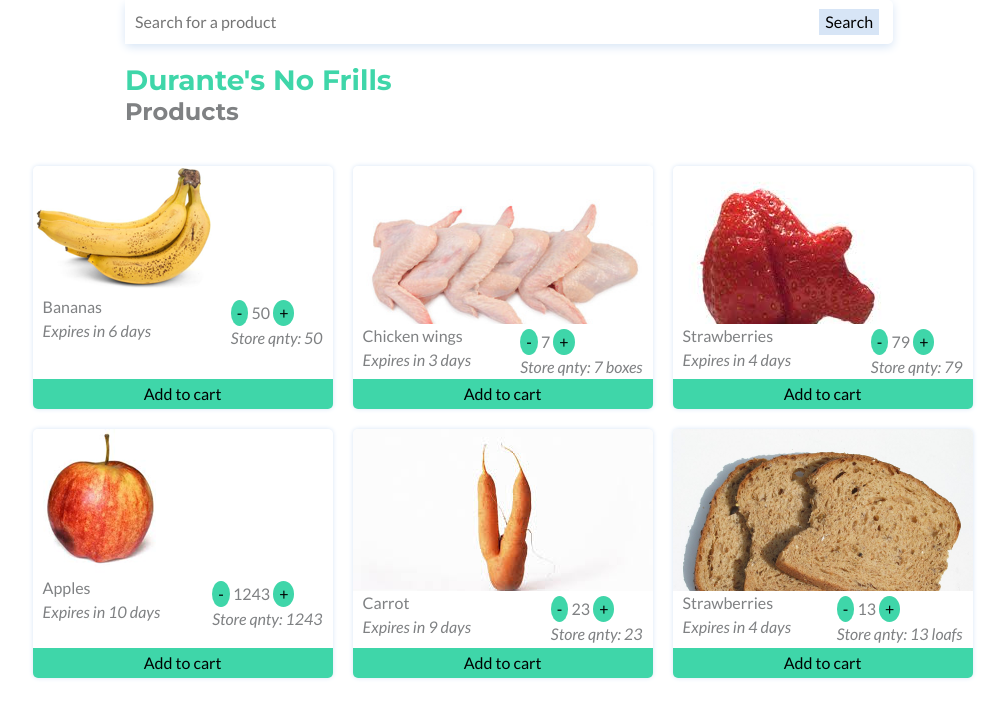
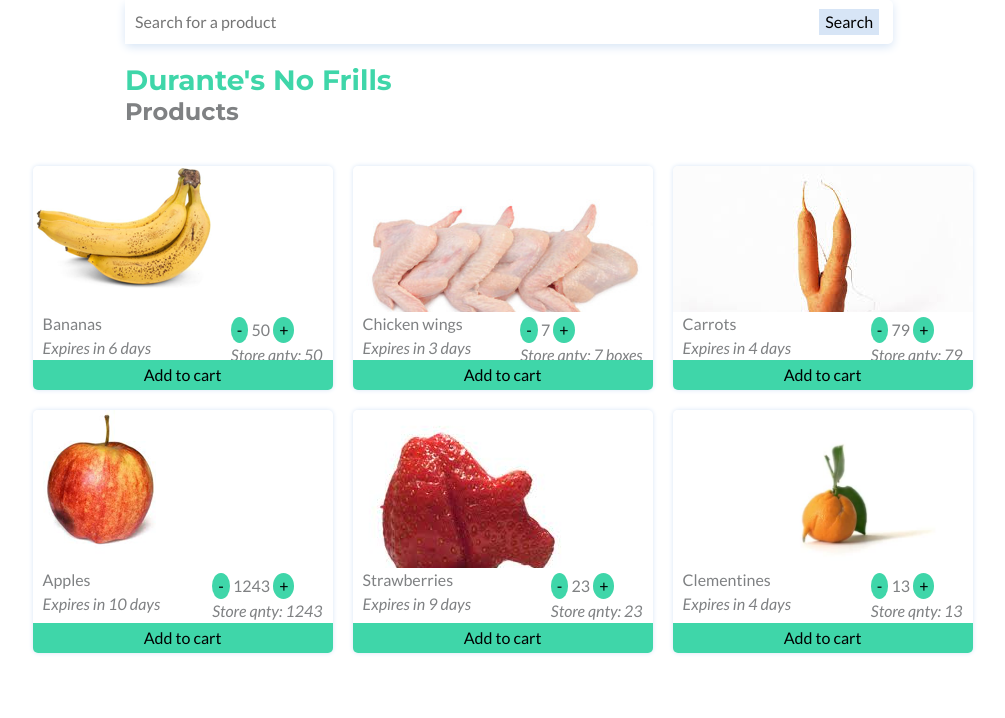
Before and after one commit to naiduharika/Food-Fetch, a website: page pages/inventory.html in a window 1280 px wide. Shown: the whole page, without its empty margins (131-1136 px from the left). Drawn offline with Linux system fonts and the light colour scheme.

Commit message:
more inv updates

```diff
--- a/pages/inventory.html
+++ b/pages/inventory.html
@@ -58,6 +58,7 @@
 
 		.overall-box
 		{
+			min-width: 300px;
 			max-width: 300px;
 			border-radius: 5px;
 			box-shadow: 0px 0px 5px #D7E5F6;
@@ -67,6 +68,7 @@
 
 		.box
 		{
+			min-height: 65%;
 			max-height: 65%;
 			border-radius: 5px 5px 0 0;
 			overflow: hidden;
@@ -106,6 +108,7 @@
 			right: 0;
 			padding-right: 10px;
 			padding-top: 5px;
+			padding-bottom: 20px;
 		}
 	</style>
 
@@ -135,8 +138,6 @@
 
 			document.getElementById(maxField).innerHTML = newMax;
 			document.getElementById(quantityField).innerHTML = newMax;
-
-			alert("Added items to cart!");
 		}
 	</script>
 
@@ -196,7 +197,7 @@
 			</div>
 			<div class="col-md-6 col-lg-4 overall-box">
 				<div class="box">
-					<img class="img-fluid" src="../img/food/strawberry.jpeg" alt="">
+					<img class="img-fluid" src="../img/food/carrot.jpeg" alt="">
 				</div>
 				<span class="buy-panel">
 					<button type="button" class="add-subtract-button" onclick="changeQuantity('minus', 'qnt3', document.getElementById('max3').innerHTML)"> - </button>
@@ -206,7 +207,7 @@
 					<em> Store qnty: <span id="max3"> 79 </span> </em>
 				</span>
 				<span style="position:absolute; padding-left: 10px;">
-					Strawberries
+					Carrots
 					<br>
 					<em>Expires in 4 days</em>
 				</span>
@@ -234,7 +235,7 @@
 			</div>
 			<div class="col-md-6 col-lg-4 overall-box">
 				<div class="box">
-					<img class="img-fluid" src="../img/food/carrot.jpeg" alt="">
+					<img class="img-fluid" src="../img/food/strawberry.jpeg" alt="">
 				</div>
 				<span class="buy-panel">
 					<button type="button" class="add-subtract-button" onclick="changeQuantity('minus', 'qnt5', document.getElementById('max5').innerHTML)"> - </button>
@@ -244,7 +245,7 @@
 					<em> Store qnty: <span id="max5"> 23 </span> </em>
 				</span>
 				<span style="position:absolute; padding-left: 10px;">
-					Carrot
+					Strawberries
 					<br>
 					<em>Expires in 9 days</em>
 				</span>
@@ -253,18 +254,17 @@
 			</div>
 			<div class="col-md-6 col-lg-4 overall-box">
 				<div class="box">
-					<!-- it rhymes, heh -->
-					<img class="img-fluid" src="../img/food/staleBread.jpg" alt="">
+					<img class="img-fluid" src="../img/food/clemintine.jpg" alt="">
 				</div>
 				<span class="buy-panel">
 					<button type="button" class="add-subtract-button" onclick="changeQuantity('minus', 'qnt6', document.getElementById('max6').innerHTML)"> - </button>
 					<span id="qnt6"> 13 </span>
 					<button type="button" class="add-subtract-button" onclick="changeQuantity('plus', 'qnt6', document.getElementById('max6').innerHTML)"> + </button>
 					<br>
-					<em> Store qnty: <span id="max6"> 13 </span> loafs </em>
+					<em> Store qnty: <span id="max6"> 13 </span> </em>
 				</span>
 				<span style="position:absolute; padding-left: 10px;">
-					Strawberries
+					Clementines
 					<br>
 					<em>Expires in 4 days</em>
 				</span>
```
Also changed, not shown: img/food/clemintine.jpg (added).
